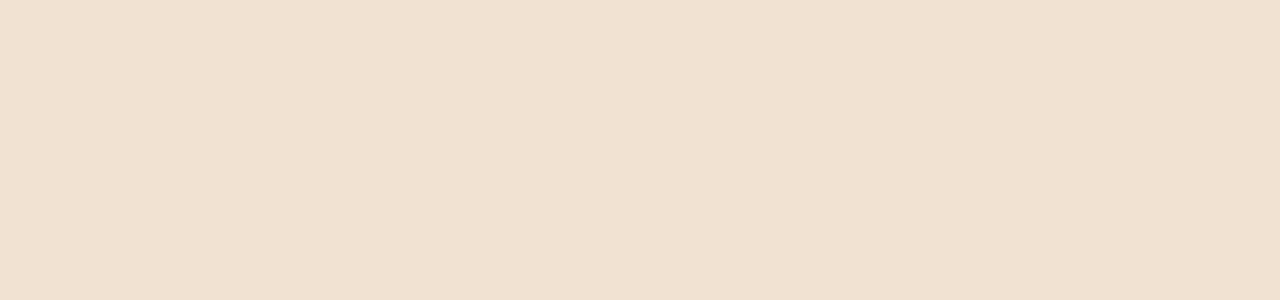
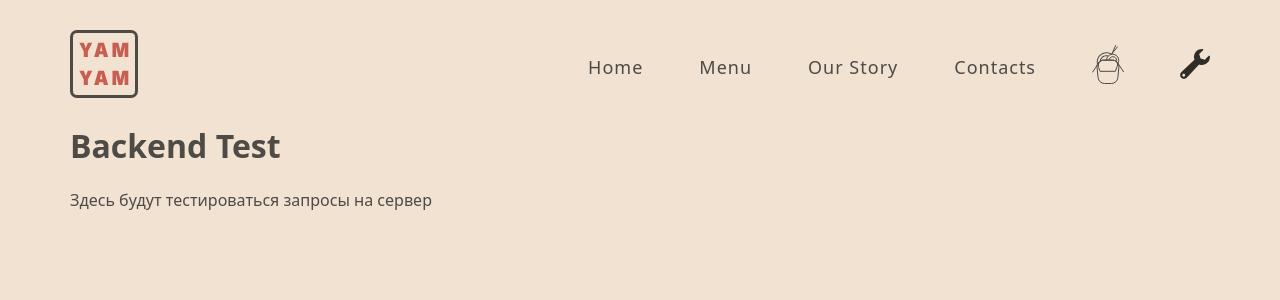
Before and after one commit to aarsaevv/yamyam, a Vue app: page /test in a window 1280 px wide. Before the commit this address had no page. Shown: the top 300 px of the page. Built offline with nearby package versions, Linux system fonts and the light colour scheme.

Commit message:
Основа для обучения

```diff
--- /dev/null
+++ b/src/components/Test.vue
@@ -0,0 +1,27 @@
+<template>
+    <div class="page-container">
+        <div class="page-container__content">
+            <Navbar />
+            <h1>Backend Test</h1>
+            <p>Здесь будут тестироваться запросы на сервер</p>
+        </div>
+    </div>
+</template>
+
+<script>
+import Navbar from "@/components/UI/Navbar.vue"
+export default {
+    name: "Test",
+    components: { Navbar },
+}
+</script>
+
+<style scoped>
+.page-container {
+    background-color: #e5e5f7;
+    opacity: 0.8;
+    background-image: radial-gradient(#444cf7 0.5px, transparent 0.5px), radial-gradient(#444cf7 0.5px, #f1e2d2 0.5px);
+    background-size: 20px 20px;
+    background-position: 0 0, 10px 10px;
+}
+</style>
--- a/src/components/UI/Navbar.vue
+++ b/src/components/UI/Navbar.vue
@@ -10,6 +10,8 @@
 			<router-link class="navbar__link" to="/contacts">Contacts</router-link>
 			<router-link class="navbar__link" to="/cart"><img :src="imageSource[currentSource]"
 					alt="Cart" /></router-link>
+			<router-link class="navbar__link" to="/test"><img src="../../assets/wrench.svg" alt="Test"
+					width="30" /></router-link>
 		</div>
 	</div>
 </template>
--- a/src/router/index.js
+++ b/src/router/index.js
@@ -4,6 +4,7 @@ import MenuView from "../views/MenuView.vue";
 import OurStoryView from "../views/OurStoryView.vue";
 import ContactsView from "../views/ContactsView.vue";
 import CartView from "../views/CartView.vue";
+import TestView from "../views/TestView.vue";
 
 const routes = [
 	{
@@ -31,6 +32,11 @@ const routes = [
 		name: "Cart",
 		component: CartView,
 	},
+	{
+		path: "/test",
+		name: "Test",
+		component: TestView,
+	},
 ];
 
 const router = createRouter({
--- /dev/null
+++ b/src/views/TestView.vue
@@ -0,0 +1,13 @@
+<template>
+    <Test />
+</template>
+
+<script>
+import Test from "@/components/Test.vue";
+export default {
+    name: "TestView",
+    components: {
+        Test,
+    },
+};
+</script>
```
Also changed, not shown: src/assets/wrench.svg (added).
